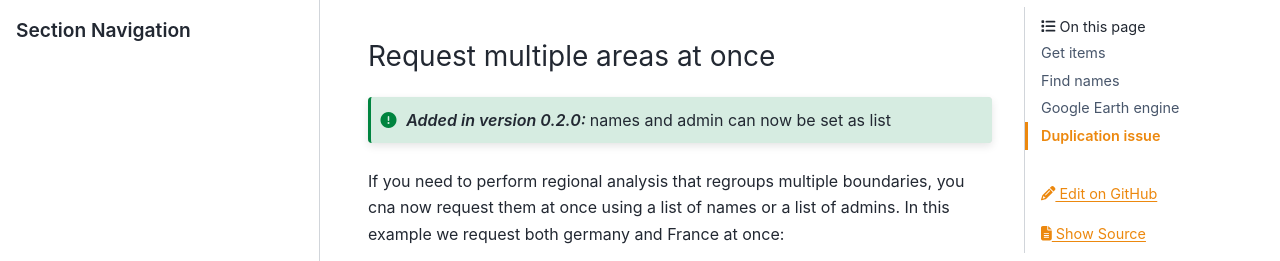
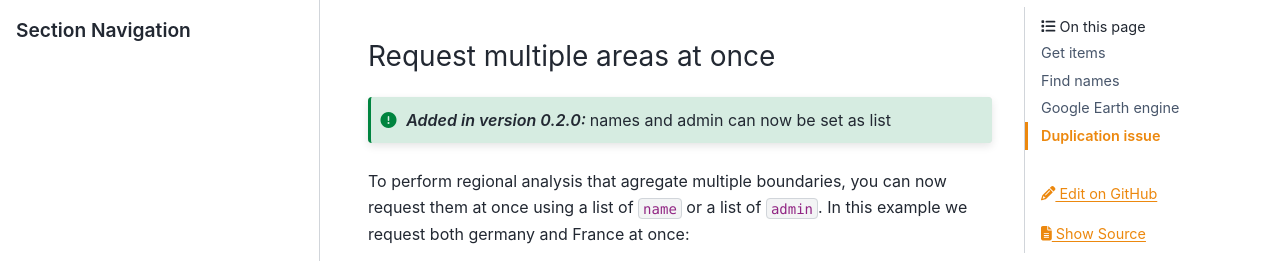
Before and after one commit to 12rambau/pygadm, a Sphinx documentation site: the page built from docs/source/usage.rst, in a window 1280 px wide and 900 px high, scrolled down 1508 px, cut to the strip 89-350 px from the top of the window. Built offline with Sphinx 7.4.7 and the PyData theme 0.15.4, drawn with Linux system fonts in a browser that asks for light colours; pages that are not in the unit, such as notebooks, are missing from menus.

Commit message:
docs: typo

```diff
--- a/docs/source/usage.rst
+++ b/docs/source/usage.rst
@@ -88,7 +88,7 @@ Request multiple areas at once
 
     names and admin can now be set as list
 
-If you need to perform regional analysis that regroups multiple boundaries, you cna now request them at once using a list of names or a list of admins. In this example we request both germany and France at once:
+To perform regional analysis that agregate multiple boundaries, you can now request them at once using a list of ``name`` or a list of ``admin``. In this example we request both germany and France at once:
 
 .. jupyter-execute::
 
```
